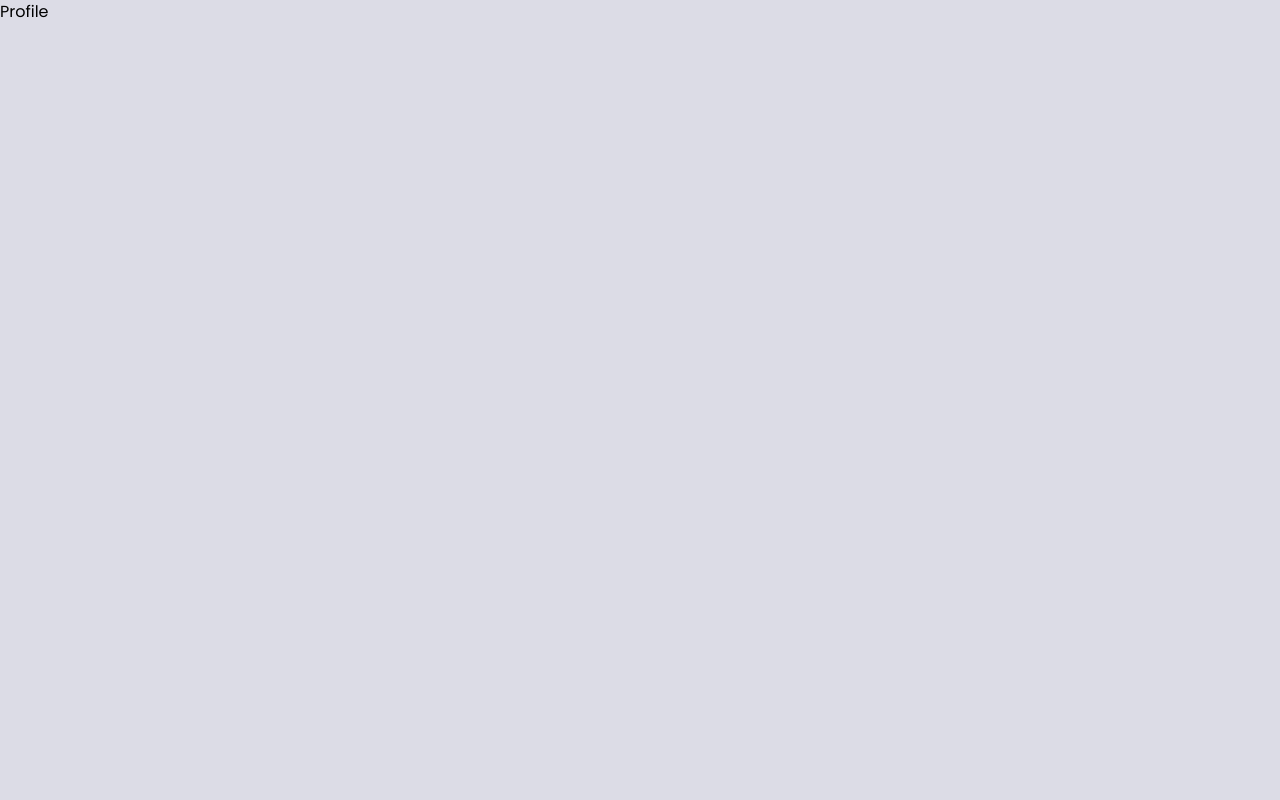
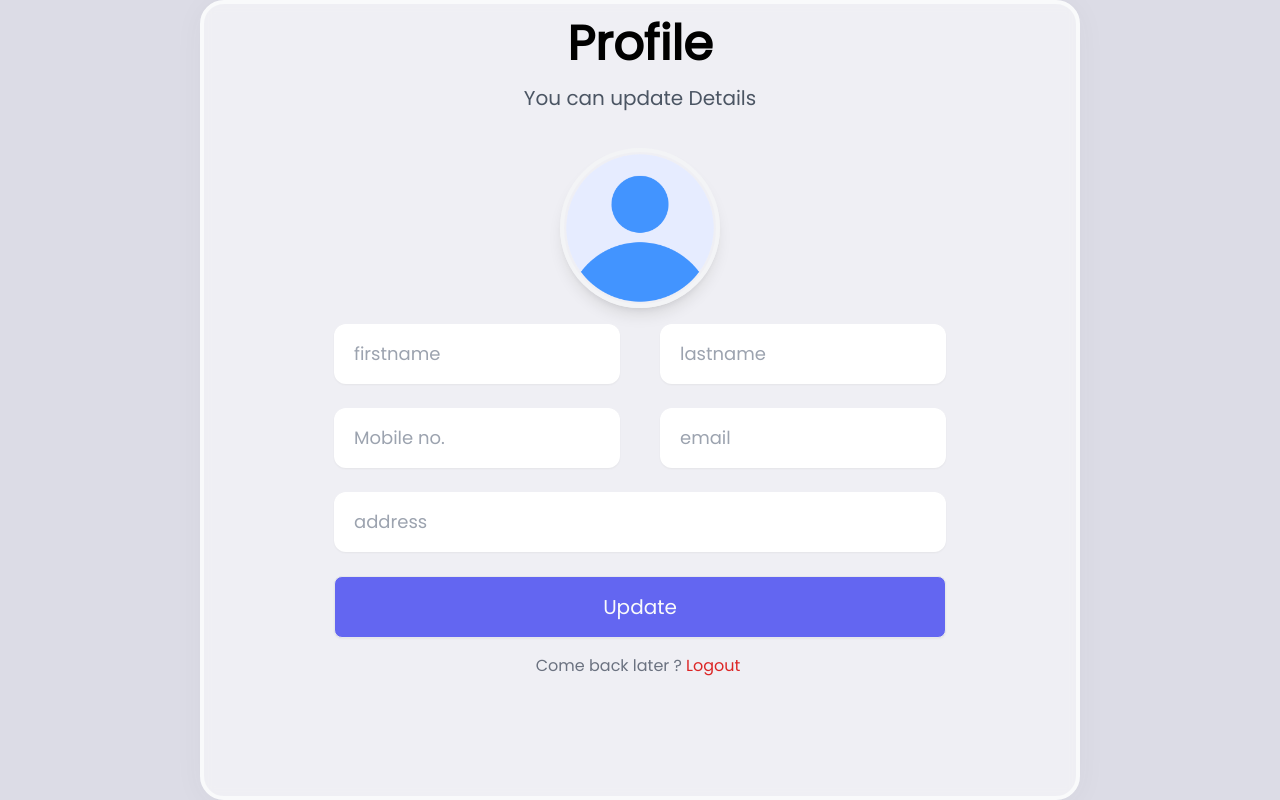
Before and after one commit to krishnadev7/login_app, a React (Vite) app in the folder client/: page /profile in a window 1280 px wide. Built offline with nearby package versions, Linux system fonts and the light colour scheme.

Commit message:
profile ui completed

```diff
--- a/client/src/components/Profile.jsx
+++ b/client/src/components/Profile.jsx
@@ -1,9 +1,123 @@
-import React from 'react'
+import React, { useState } from 'react';
+import { Link } from 'react-router-dom';
+import styles from '../styles/Username.module.css';
+import extend from '../styles/profile.module.css';
+import avatar from '../assets/user.png';
+import { useFormik } from 'formik';
+import { passwordValidate, validateProfile, validateRegister } from '../helper/validate';
+import { Toaster } from 'react-hot-toast';
+import convertToBase64 from '../helper/convert';
 
 const Profile = () => {
+  const [file, setFile] = useState();
+  const formik = useFormik({
+    initialValues: {
+      firstname: '',
+      lastname: '',
+      email: '',
+      mobile: '',
+      address: '',
+    },
+    validate: validateProfile,
+    validateOnBlur: false,
+    validateOnChange: false,
+    onSubmit: async values => {
+      values = await Object.assign(values, { profile: file || '' });
+      console.log(values);
+    },
+  });
+
+  const onUpload = async e => {
+    const base64 = await convertToBase64(e.target.files[0]);
+    setFile(base64);
+  };
+
   return (
-    <div>Profile</div>
-  )
-}
+    <div className='container mx-auto'>
+      <Toaster position='top-center' reverseOrder={false} />
+      <div className='flex justify-center items-center h-screen'>
+        <div
+          className={`${styles.glass} ${extend.glass}`}
+          style={{ width: '45%', height: '100%', paddingTop: '1rem' }}
+        >
+          <div className='title flex flex-col items-center'>
+            <h4 className='text-5xl font-bold'>Profile</h4>
+            <span className='py-4 text-xl w-2/3 text-center text-gray-600'>
+              You can update Details
+            </span>
+          </div>
+          <form className='py-1' onSubmit={formik.handleSubmit}>
+            <div className='py-4 profile flex justify-center'>
+              <label htmlFor='profile'>
+                <img
+                  src={file || avatar}
+                  alt='avatar'
+                  className={`${styles.profile_img} ${extend.profile_img}`}
+                />
+              </label>
+              <input
+                type='file'
+                id='profile'
+                name='profile'
+                onChange={onUpload}
+              />
+            </div>
 
-export default Profile
+            <div className='textbox flex flex-col items-center gap-6'>
+              <div className='name flex w-3/4 gap-10'>
+                <input
+                  type='text'
+                  placeholder='firstname'
+                  className={`${styles.textbox} ${extend.textbox}`}
+                  {...formik.getFieldProps('firstname')}
+                />
+                <input
+                  type='text'
+                  placeholder='lastname'
+                  className={`${styles.textbox} ${extend.textbox}`}
+                  {...formik.getFieldProps('lastname')}
+                />
+              </div>
+              <div className='name flex w-3/4 gap-10'>
+                <input
+                  type='number'
+                  placeholder='Mobile no.'
+                  className={`${styles.textbox} ${extend.textbox}`}
+                  {...formik.getFieldProps('mobile')}
+                />
+                <input
+                  type='email'
+                  placeholder='email'
+                  className={`${styles.textbox} ${extend.textbox}`}
+                  {...formik.getFieldProps('email')}
+                />
+              </div>
+              <input
+                type='text'
+                placeholder='address'
+                className={`${styles.textbox} ${extend.textbox}`}
+                {...formik.getFieldProps('address')}
+              />
+              <button
+                type='submit'
+                className='border bg-indigo-500 w-3/4 py-4 rounded-lg text-gray-50 text-xl shadow-sm text-center hover:bg-red-400'
+              >
+                Update
+              </button>
+            </div>
+            <div className='text-center py-4'>
+              <span className='text-gray-500'>
+                Come back later ?
+                <Link to='/' className='text-red-600 p-1'>
+                  Logout
+                </Link>
+              </span>
+            </div>
+          </form>
+        </div>
+      </div>
+    </div>
+  );
+};
+
+export default Profile;
--- a/client/src/helper/validate.js
+++ b/client/src/helper/validate.js
@@ -29,6 +29,12 @@ export async function validateRegister(values){
   passwordVerify({},values)
   emailVerify({}, values)
 
+  return errors;
+}
+
+// validate Profile
+export async function validateProfile(values){
+  const errors = emailVerify({}, values)
   return errors;
 }
 
--- /dev/null
+++ b/client/src/styles/profile.module.css
@@ -0,0 +1,11 @@
+.glass{
+    @apply h-5/6 w-5/6;
+}
+
+.profile_img{
+    @apply w-40 cursor-pointer;
+}
+
+.textbox{
+    @apply w-3/4;
+}
```
